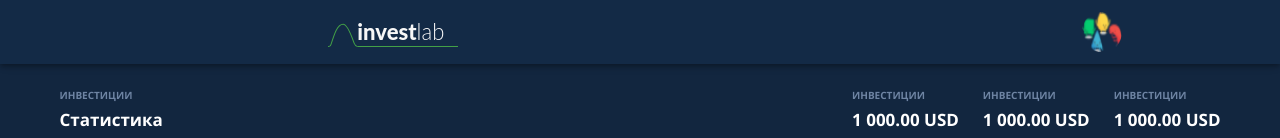
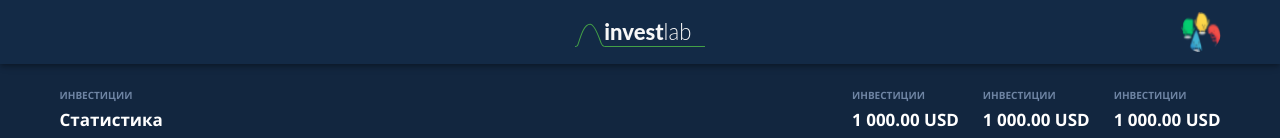
Before and after one commit to vladpovelitsa/investlab, a Vue app: page / in a window 1280 px wide. Shown: the top 138 px of the page. Built offline with nearby package versions, Linux system fonts and the light colour scheme.

Commit message:
unpdate header

```diff
--- a/src/components/Header.vue
+++ b/src/components/Header.vue
@@ -2,13 +2,13 @@
 	<v-app-bar app color="#132A46" dark>
 		<v-container>
 			<v-row align="center">
-				<v-col cols="1" col-md="4"></v-col>
-				<v-col cols="5" cols-md="4" align="center">
+				<v-col cols="1" sm="4"></v-col>
+				<v-col cols="5" sm="4" align="center">
 					<router-link :to="{ name: 'home' }">
 						<img src="./../assets/img/logo.svg" width="130" />
 					</router-link>
 				</v-col>
-				<v-col cols="5" cols-md="4">
+				<v-col cols="5" sm="4">
 					<router-link :to="{ name: 'login' }" class="d-flex justify-end">
 						<img src="./../assets/img/avatar.png" width="40" height="40" />
 					</router-link>
```
